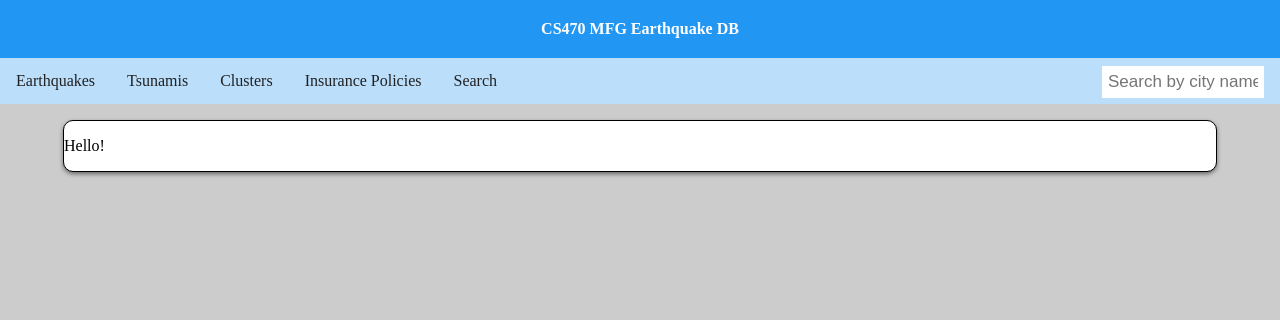
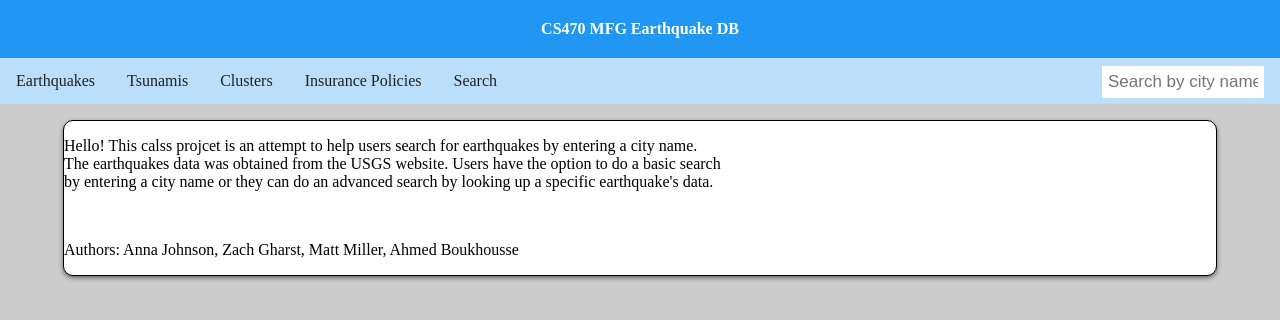
Before and after one commit to zachgharst/EarthquakeDB, a PHP site: page / in a window 1280 px wide. Shown: the top 320 px of the page. Run offline with PHP 8.4, Linux system fonts and the light colour scheme.

Commit message:
Update index.php

```diff
--- a/public_html/index.php
+++ b/public_html/index.php
@@ -1,7 +1,11 @@
 <?php
 
 $title = "Home";
-$content ="<p>Hello!</p>";
+$content ="<p>Hello!
+This calss projcet is an attempt to help users search for earthquakes by entering a city name. <br>
+The earthquakes data was obtained from the USGS website. Users have the option to do a basic search <br>
+by entering a city name or they can do an advanced search by looking up a specific earthquake's data.</p>  <br>
+<p>Authors: Anna Johnson, Zach Gharst, Matt Miller, Ahmed Boukhousse </p>";
 
 include('includes/template.php');
 
```
